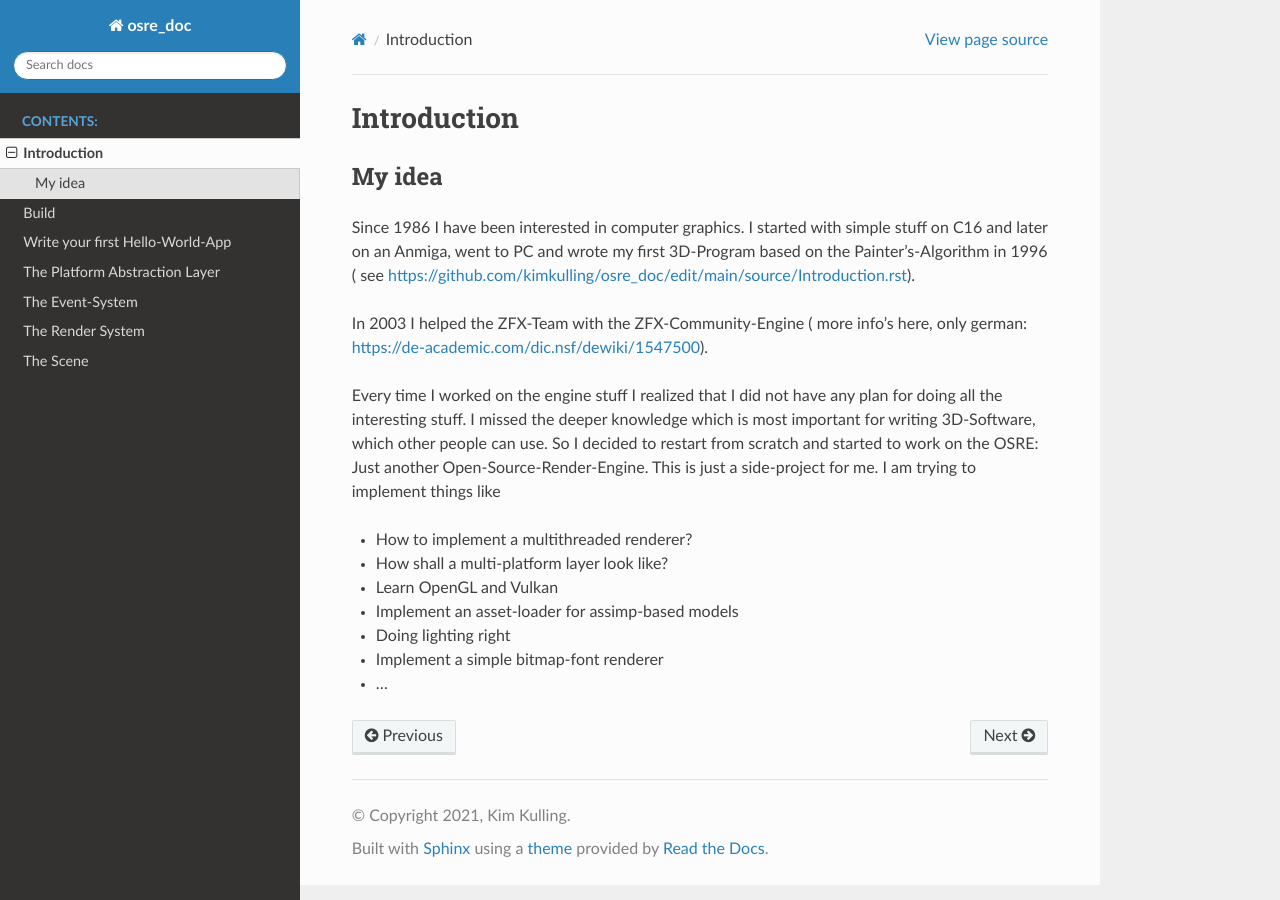
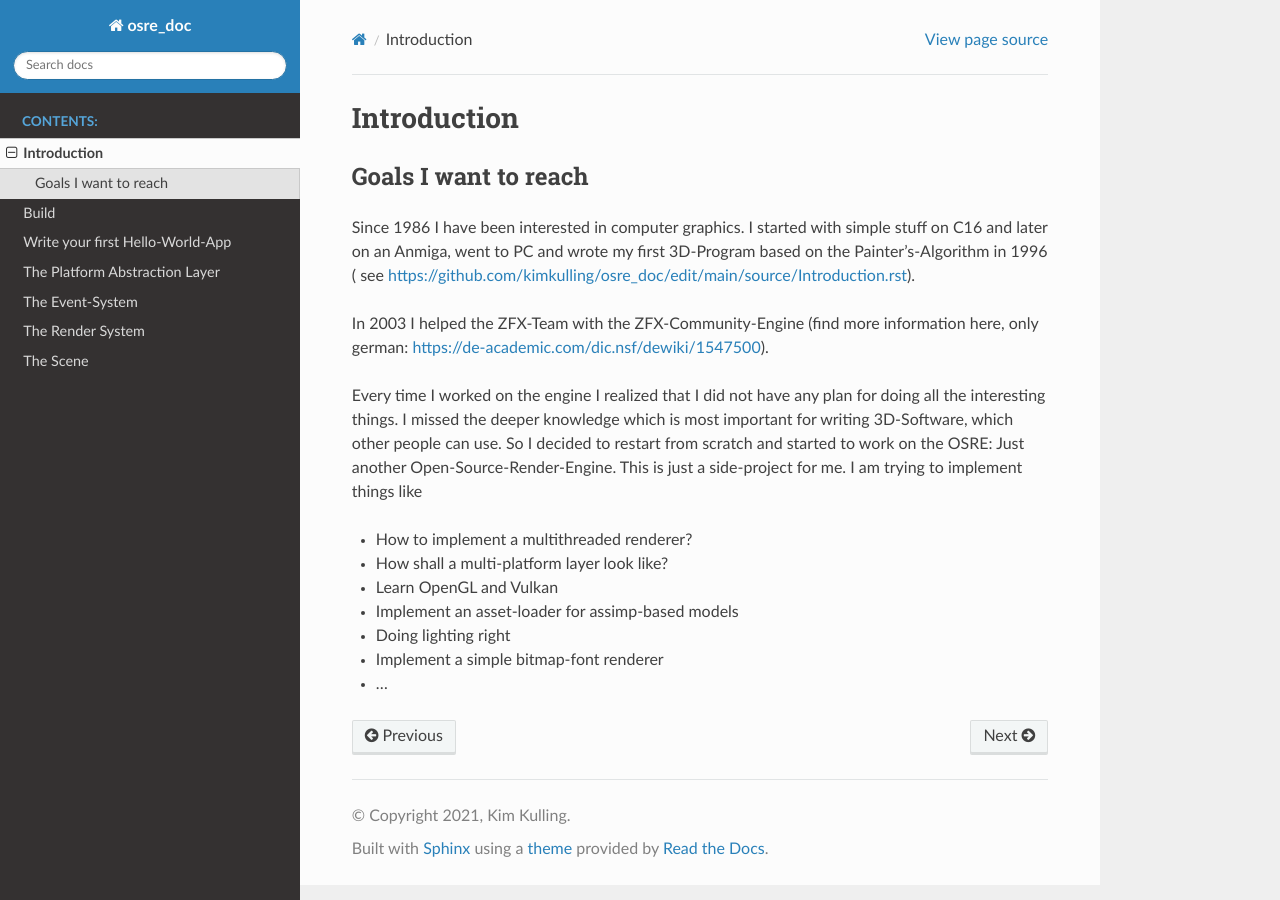
Before and after one commit to kimkulling/osre_doc, a Sphinx documentation site: the page built from source/Introduction.rst, in a window 1280 px wide. Built offline with Sphinx 7.4.7 and the Read the Docs theme 2.0.0, drawn with Linux system fonts in a browser that asks for light colours.

Commit message:
Update Introduction.rst

```diff
--- a/source/Introduction.rst
+++ b/source/Introduction.rst
@@ -2,14 +2,14 @@
 Introduction
 ************
 
-My idea
-#######
+Goals I want to reach
+#####################
 Since 1986 I have been interested in computer graphics. I started with simple stuff on C16 and later on an Anmiga, went to PC and wrote my first
 3D-Program based on the Painter's-Algorithm in 1996 ( see https://github.com/kimkulling/osre_doc/edit/main/source/Introduction.rst).
 
-In 2003 I helped the ZFX-Team with the ZFX-Community-Engine ( more info's here, only german: https://de-academic.com/dic.nsf/dewiki/1547500).
+In 2003 I helped the ZFX-Team with the ZFX-Community-Engine (find more information here, only german: https://de-academic.com/dic.nsf/dewiki/1547500).
 
-Every time I worked on the engine stuff I realized that I did not have any plan for doing all the interesting stuff. I missed the
+Every time I worked on the engine I realized that I did not have any plan for doing all the interesting things. I missed the
 deeper knowledge which is most important for writing 3D-Software, which other people can use. So I decided to restart from scratch and
 started to work on the OSRE: Just another Open-Source-Render-Engine. This is just a side-project for me. I am trying to implement things like
 
```
